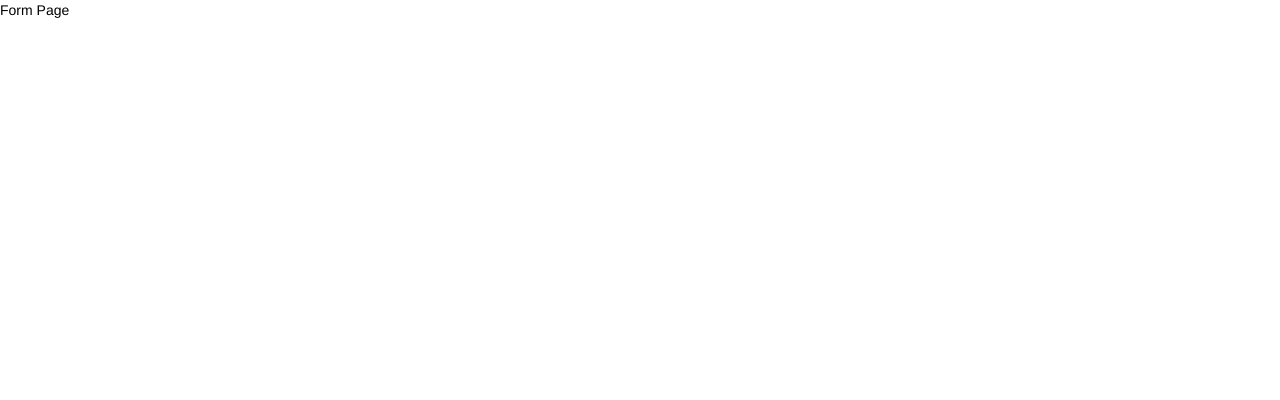
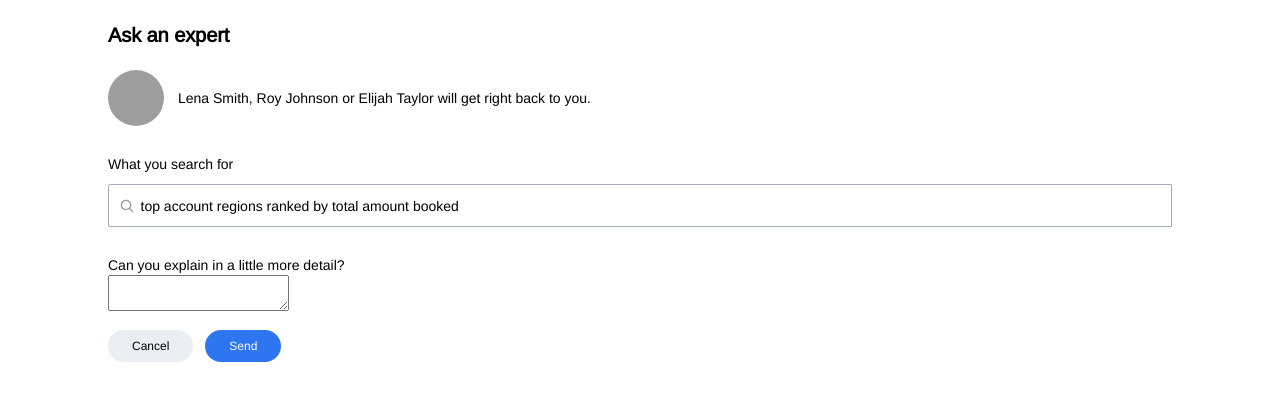
Before and after one commit to tiffapedia/ask-an-expert, a React (Create React App) app: page /form in a window 1280 px wide. Shown: the top 400 px of the page. Built offline with nearby package versions, Linux system fonts and the light colour scheme; grey boxes are pictures that could not be loaded.

Commit message:
wip form, todo: image overlap, text form

```diff
--- a/src/assets/css/Global.css
+++ b/src/assets/css/Global.css
@@ -39,7 +39,7 @@ a {
     text-decoration: none;
 }
 
-a:after {
+a.txt:after {
     content: '';
     display: block;
     width: 0;
@@ -48,7 +48,7 @@ a:after {
     transition: all 0.3s linear 0s;
 }
 
-a:hover::after {
+a.txt:hover::after {
     width: 90%;
 }
 
@@ -101,6 +101,45 @@ hr {
     align-items: baseline;
  }
 
+.flex-center {
+    align-items: center;
+}
+
+.flex-item {
+    margin: 0 1em;
+}
+
+.flex-item-halfm {
+    margin: 0 0.5em;
+}
+
+.search-container {
+    margin-top: 10px;
+    padding: .75em;
+    border: 1px solid #A5ACB9;
+    border-radius: 2px 0 0 2px;
+}
+
+ /* ==================================================================
+ * Image in a circle
+ * ==================================================================
+ */
+
+ .image-cropper {
+    width: 56px;
+    height: 56px;
+    position: relative;
+    overflow: hidden;
+    border-radius: 50%;
+}
+
+.profile-pic {
+  display: inline;
+  margin: 0 auto;
+  height: 100%;
+  width: auto;
+}
+
 /* ==================================================================
  * Button
  * ==================================================================
@@ -108,6 +147,10 @@ hr {
 
 .button {
     border-radius: 16px;
+    padding: 8px 24px;
+    text-align: center;
+    text-decoration: none;
+    display: inline-block;
 }
 
 .blue-button {
@@ -115,9 +158,21 @@ hr {
     color: #FFFFFF;
 }
 
+.blue-button:hover {
+    background: #FFFFFF;
+    color: #2E75F0;
+    box-shadow: 0 0 1px #2E75F0;
+}
+
 .gray-button {
     background: #EAEDF2;
     color: #000000;
+}
+
+.gray-button:hover {
+    background: #000000;
+    color: #EAEDF2;
+
 }
 
 /* phone */
--- a/src/routes/FormPage.js
+++ b/src/routes/FormPage.js
@@ -1,5 +1,7 @@
 import React from 'react';
+import { Row, Col } from 'react-flexbox-grid';
 import '../assets/css/Global.css';
+import SearchIcon from '../assets/images/search-icon.svg';
 
 /*
 In the Form page, when the user clicks the Cancel button from the bottom of the page,
@@ -15,8 +17,51 @@ Then the Form is replaced with the Thank you page.
 
 class FormPage extends React.Component {
   render() {
+    const expert1 = "https://s3-us-west-2.amazonaws.com/s.cdpn.io/1949180/uxe-exercise-portrait1.png";
     return (
-      <div>Form Page</div>
+      <div>
+        <Row className='block-1p5'>
+          <Col xsOffset={1} xs={10} sm={10} md={10} lg={10}>
+            <h3>Ask an expert</h3>
+          </Col>
+        </Row>
+        <Row className='block-1'>
+          <Col xsOffset={1} xs={10} sm={10} md={10} lg={10} className='flex-container flex-center'>
+            <div class="image-cropper">
+              <img src={expert1} alt="avatar" class="profile-pic" />
+            </div>
+            <div className='flex-item'>
+              Lena Smith, Roy Johnson or Elijah Taylor will get right back to you.
+            </div>
+          </Col>
+
+        </Row>
+        <Row>
+          <Col xsOffset={1} xs={10} sm={10} md={10} lg={10} className='block-1'>
+            <div>What you search for</div>
+            <div className='search-container flex-container flex-center'>
+              <img src={SearchIcon} />
+              <div className='flex-item-halfm'>top account regions ranked by total amount booked</div>
+            </div>
+          </Col>
+        </Row>
+        <Row>
+          <Col xsOffset={1} xs={10} sm={10} md={10} lg={10} className='block-1'>
+            <div>Can you explain in a little more detail?</div>
+            <textarea></textarea>
+          </Col>
+
+        </Row>
+        <Row>
+          <Col xsOffset={1} xs={10} sm={10} md={10} lg={10} className='flex-container'>
+            <a href='/'><div className='button gray-button'>Cancel</div></a>
+            <a href='/thank-you'><div className='button blue-button flex-item'>Send</div></a>
+          </Col>
+
+        </Row>
+
+
+      </div>
     )
   }
 
--- a/src/routes/LandingPage.js
+++ b/src/routes/LandingPage.js
@@ -1,5 +1,6 @@
 import React from 'react';
-import { Row, Col } from 'react-flexbox-grid';
+import { Col } from 'react-flexbox-grid';
+import '../assets/css/Global.css';
 
 /*
 On the Landing page, when the user clicks on the Ask an expert button,
@@ -11,11 +12,9 @@ class LandingPage extends React.Component {
     return (
       <div>
         <div className='block-1'>
-          <Col xsOffset={1} xs={10} sm={10} md={10} lg={10}>
-            <div className='flex-container'>
-              <h4>Not what you expected?</h4>
-              <a href='/form' className='ml-1em'>Ask an expert</a>
-            </div>
+          <Col xsOffset={1} xs={10} sm={10} md={10} lg={10} className='flex-container'>
+            <h4>Not what you expected?</h4>
+            <a href='/form' className='flex-item txt'>Ask an expert</a>
           </Col>
         </div>
         <hr />
--- a/src/routes/ThankYouPage.js
+++ b/src/routes/ThankYouPage.js
@@ -1,5 +1,6 @@
 import React from 'react';
-import { Row, Col } from 'react-flexbox-grid';
+import { Col } from 'react-flexbox-grid';
+import '../assets/css/Global.css';
 
 class ThankYouPage extends React.Component {
   render() {
```
